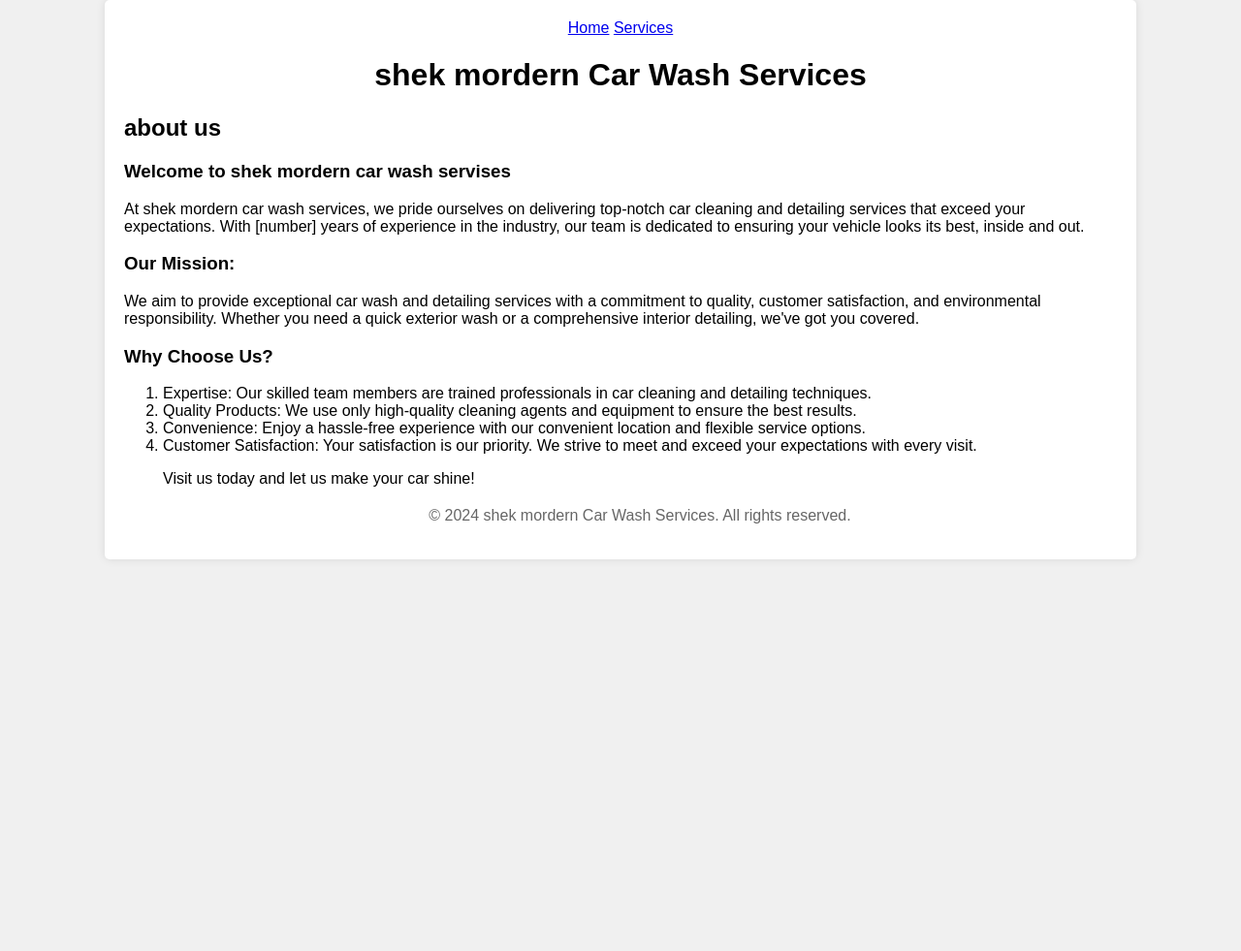
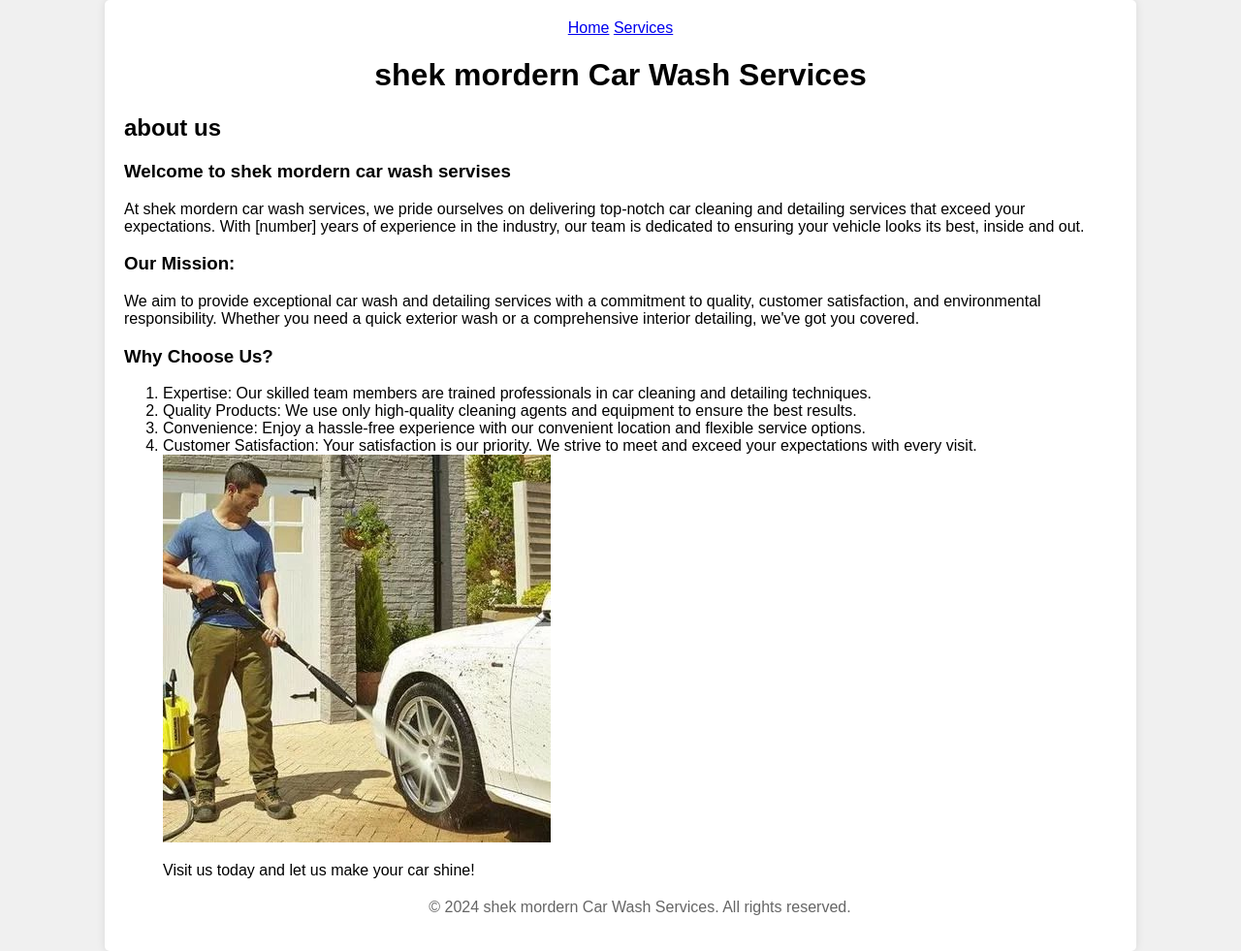
Before and after one commit to Shekinahukundwa/skekinah.github.io, a plain HTML site: page index.html in a window 1280 px wide. Shown: the whole page at 97% size. Before the commit the page ends 800 px from the top, so only its background shows below. Drawn offline with Linux system fonts and the light colour scheme.

Commit message:
Update index.html

```diff
--- a/index.html
+++ b/index.html
@@ -75,7 +75,7 @@
             <li>Quality Products: We use only high-quality cleaning agents and equipment to ensure the best results.</li>
             <li>Convenience: Enjoy a hassle-free experience with our convenient location and flexible service options.</li>
             <li>Customer Satisfaction: Your satisfaction is our priority. We strive to meet and exceed your expectations with every visit.</li>
-
+<img src="WhatsApp Image 2024-07-16 at 01.22.57.jpeg">
            <p>Visit us today and let us make your car shine!</p>
         <footer>
             <p>&copy; 2024 shek mordern Car Wash Services. All rights reserved.</p>
```
